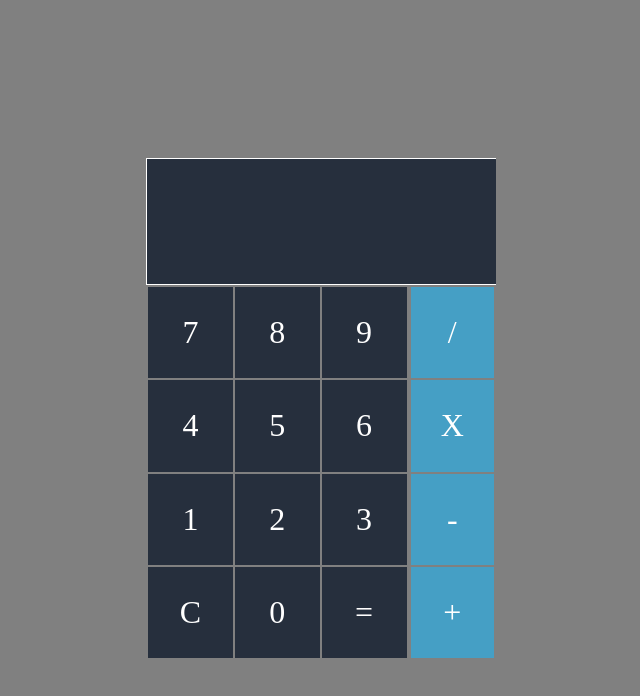
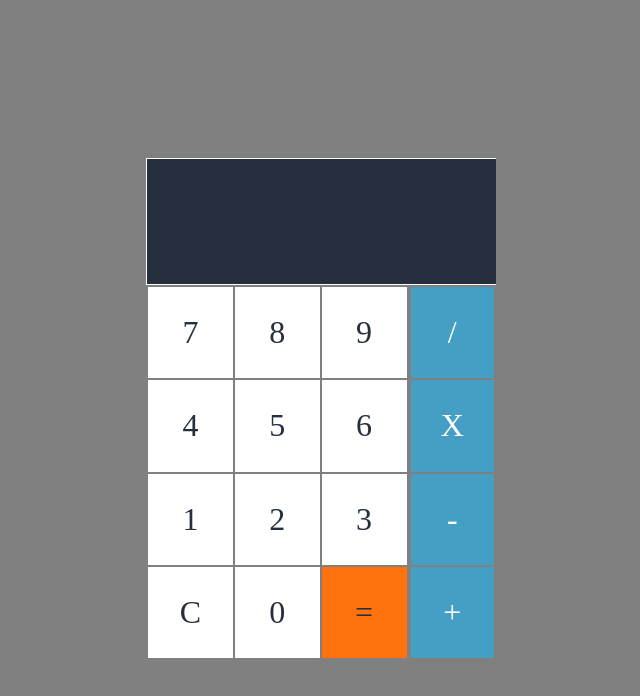
Before and after one commit to StevieChat/calculator, a plain HTML site: page index.html in a window 1280 px wide. Shown: the whole page, without its empty margins (319-959 px from the left). Drawn offline with Linux system fonts and the light colour scheme.

Commit message:
updated color scheme

```diff
--- a/calc.css
+++ b/calc.css
@@ -27,6 +27,8 @@ td:hover{
 
 td:active{
     border: 5px solid gray;
+    background-color: #262F3D;
+    color: white;
 }
 
 .resultsPane{
@@ -43,6 +45,7 @@ td:active{
 .numberSection{
     height: 75%;
     width: 75%;
+    color: #262F3D;
 }
 
 .number{
@@ -59,8 +62,12 @@ td:active{
     background-color: #459FC5;
 }
 
-.darkBlue{
-    background-color: #262F3D
+.white{
+    background-color: white;
+}
+
+.orange{
+    background-color: #ff720E;
 }
 
 .floatLeft{
--- a/index.html
+++ b/index.html
@@ -14,24 +14,24 @@
         <div class="numberSection floatLeft">
             <table>
                 <tr>
-                    <td class="number darkBlue">7</td>
-                    <td class="number darkBlue">8</td>
-                    <td class="number darkBlue">9</td>
+                    <td class="number white">7</td>
+                    <td class="number white">8</td>
+                    <td class="number white">9</td>
                 </tr>
                 <tr>
-                    <td class="number darkBlue">4</td>
-                    <td class="number darkBlue">5</td>
-                    <td class="number darkBlue">6</td>
+                    <td class="number white">4</td>
+                    <td class="number white">5</td>
+                    <td class="number white">6</td>
                 </tr>
                 <tr>
-                    <td class="number darkBlue">1</td>
-                    <td class="number darkBlue">2</td>
-                    <td class="number darkBlue">3</td>
+                    <td class="number white">1</td>
+                    <td class="number white">2</td>
+                    <td class="number white">3</td>
                 </tr>
                 <tr>
-                    <td class="clear darkBlue">C</td>
-                    <td class="number darkBlue">0</td>
-                    <td class="enter darkBlue">=</td>
+                    <td class="clear white">C</td>
+                    <td class="number white">0</td>
+                    <td class="enter orange">=</td>
                 </tr>
             </table>
         </div>
```
